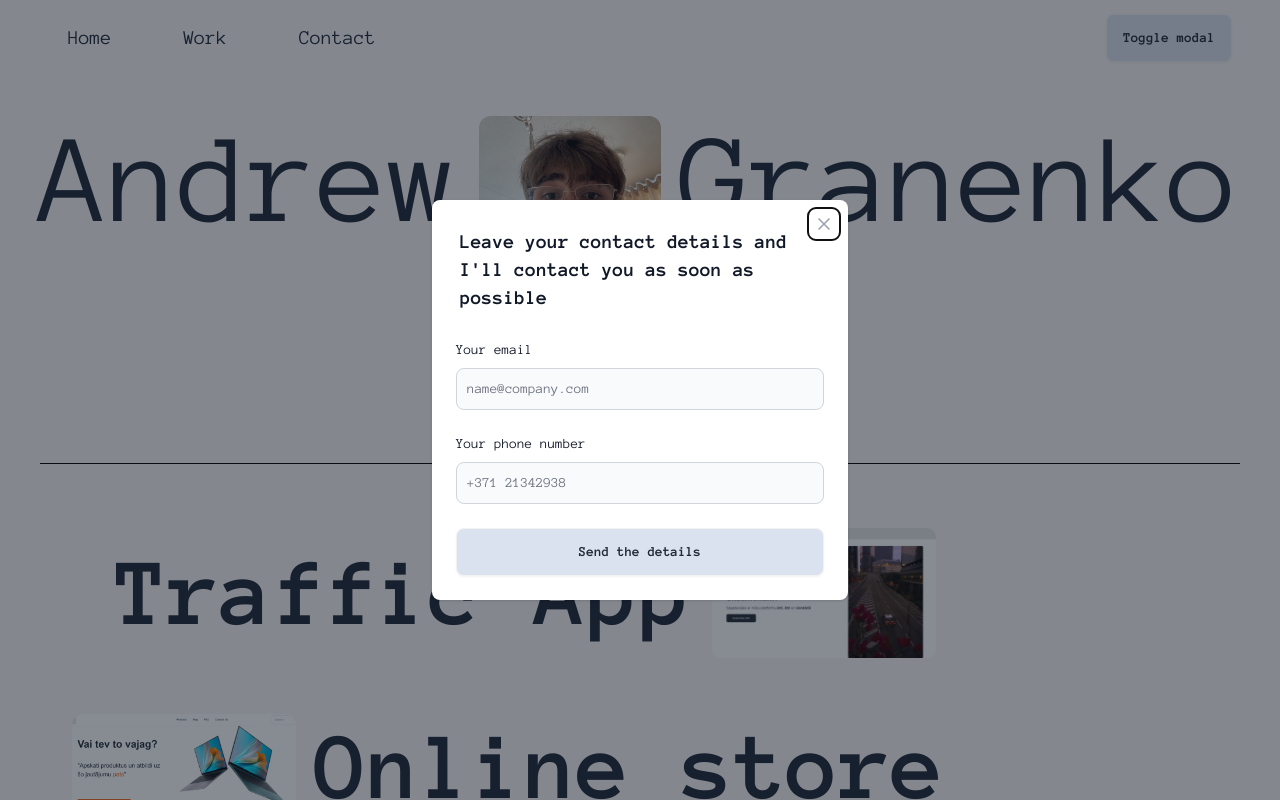
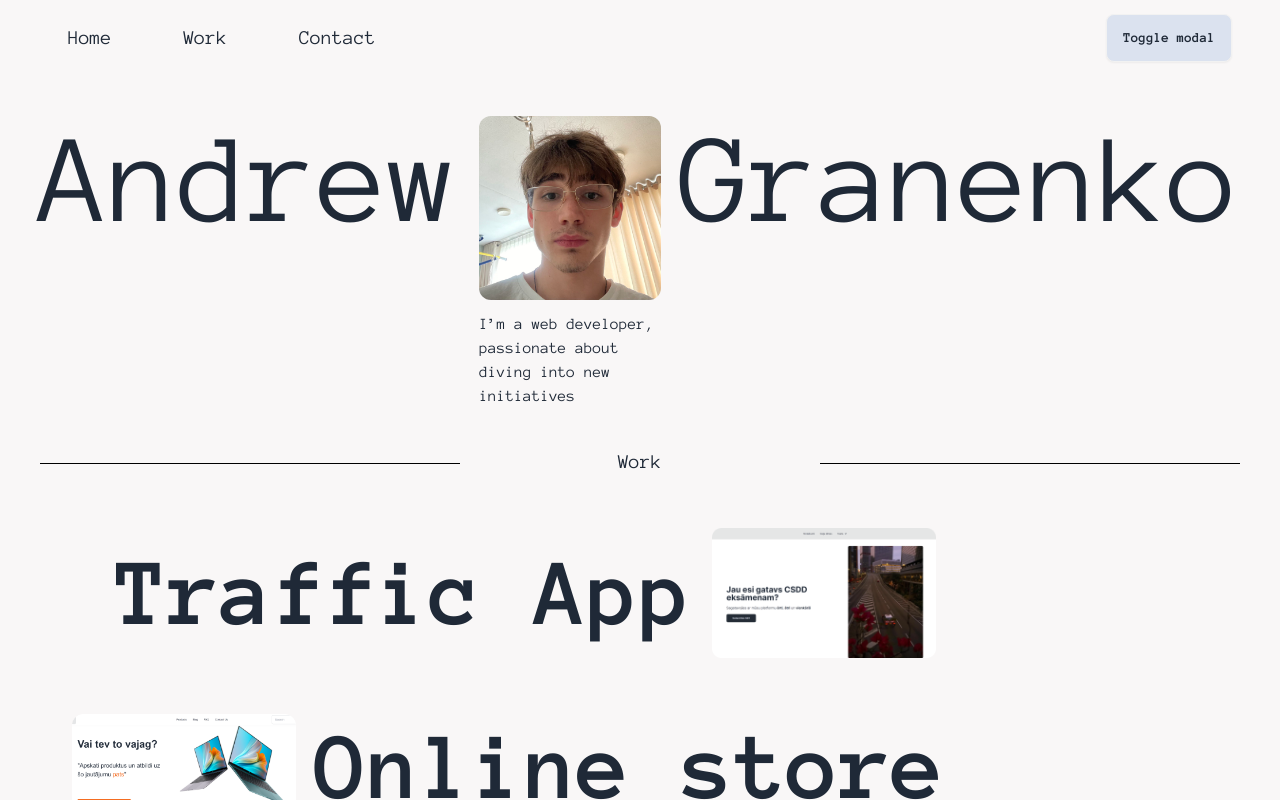
Before and after one commit to andreygranenko/portfolio-website, a React (Vite) app: page / in a window 1280 px wide. Shown: the top 800 px of the page. Built offline with nearby package versions, Linux system fonts and the light colour scheme.

Commit message:
changed an initial state of a modal

```diff
--- a/src/components/modal-get-in-touch/ModalGetInTouch.jsx
+++ b/src/components/modal-get-in-touch/ModalGetInTouch.jsx
@@ -1,11 +1,11 @@
 
 "use client";
 
-import { Button, Checkbox, Label, Modal, TextInput } from "flowbite-react";
+import {  Modal } from "flowbite-react";
 import { useState } from "react";
 
 export function ModalGetInTouch() {
-  const [openModal, setOpenModal] = useState(true);
+  const [openModal, setOpenModal] = useState(false);
   const [email, setEmail] = useState('');
 
   function onCloseModal() {
```
